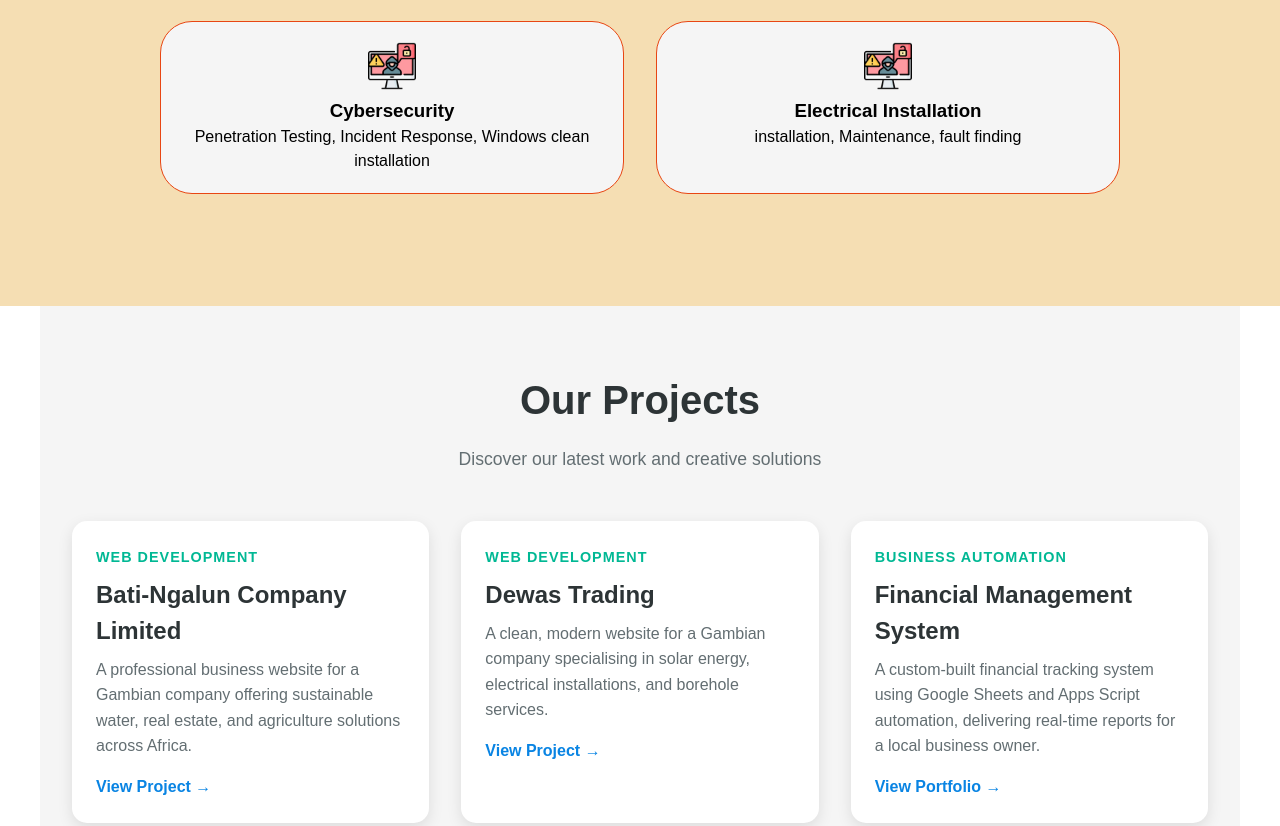
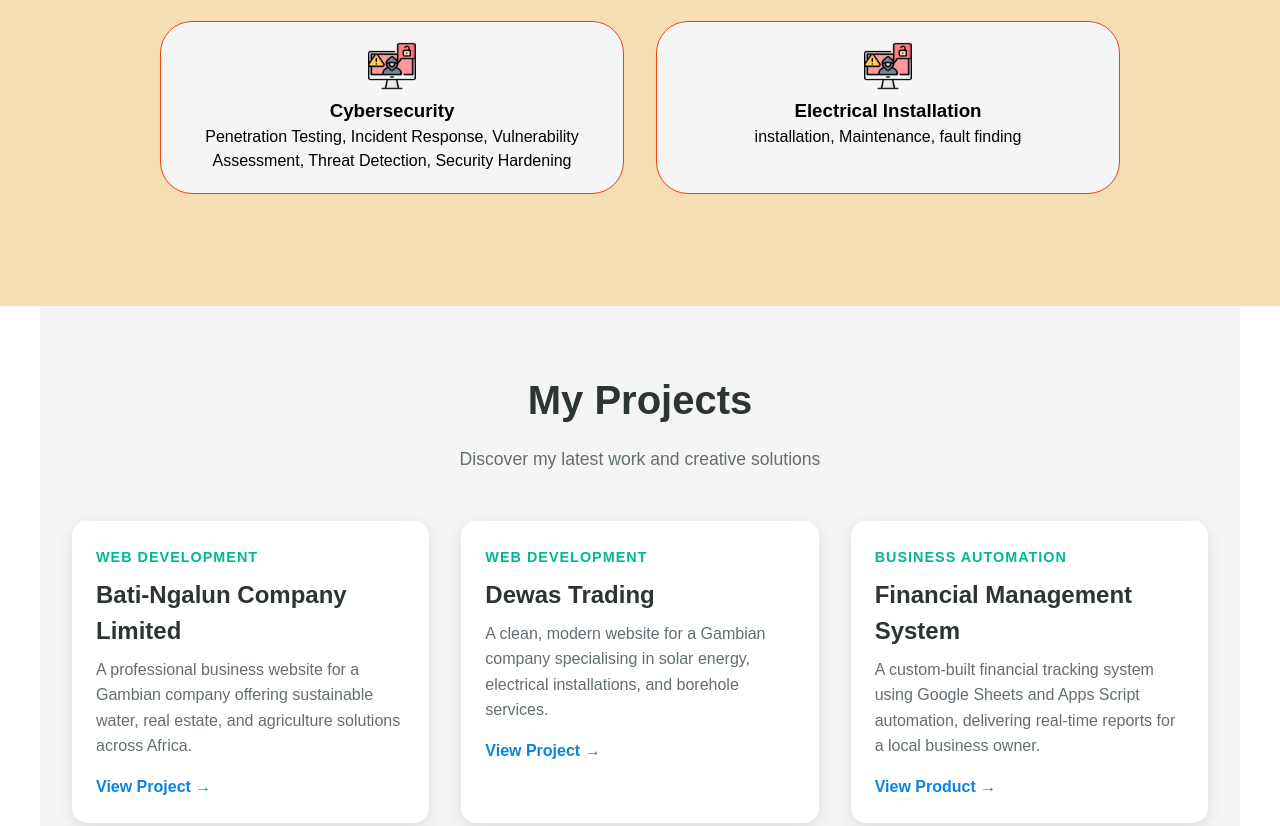
Before and after one commit to jammeh1/Ens-tech-portfolio, a plain HTML site: page index.html in a window 1280 px wide. Shown: the part 2920-3746 px from the top of the page. Drawn offline with Linux system fonts and the light colour scheme.

Commit message:
Update index.html

```diff
--- a/index.html
+++ b/index.html
@@ -142,7 +142,7 @@
 							<img class="education-icon" src="images/edu.png" alt="" />
 
 							<h3 class="education">Education</h3>
-							<p>National Diploma Cumputer Science</p>
+							<p>National Diploma Computer Science</p>
 							<p>Diploma Cybersecurity</p>
 						</div>
 					</div>
@@ -160,7 +160,7 @@
 			<section id="services">
 				<div class="sub-title">
 					<p>expolre</p>
-					<h1>Our Services</h1>
+					<h1>My Services</h1>
 				</div>
 				<div class="services">
 					<div class="service-card">
@@ -226,8 +226,7 @@
 							<img src="images/hack.png" alt="Cybersecurity Icon" />
 							<h3>Cybersecurity</h3>
 							<p>
-								Penetration Testing, Incident Response, Windows clean
-								installation
+								Penetration Testing, Incident Response, Vulnerability Assessment, Threat Detection, Security Hardening
 							</p>
 						</div>
 						<div class="skill-card">
@@ -241,8 +240,8 @@
 
 			<section id="projects" class="projects-container">
 				<div class="section-title">
-				    <h2>Our Projects</h2>
-				    <p>Discover our latest work and creative solutions</p>
+				    <h2>My Projects</h2>
+				    <p>Discover my latest work and creative solutions</p>
 				</div>
 				<div class="projects-grid">
 				    <!-- Project Card 1 -->
@@ -278,7 +277,7 @@
 				                A custom-built financial tracking system using Google Sheets and Apps Script
 				                automation, delivering real-time reports for a local business owner.
 				            </p>
-				            <a href="https://jammeh1.github.io/Ens-tech-portfolio" target="_blank" class="project-link">View Portfolio →</a>
+				            <a href="https://ensajammeh.gumroad.com/l/caoxfq" target="_blank" class="project-link">View Product →</a>
 				        </div>
 				    </div>
 				</div>
```
